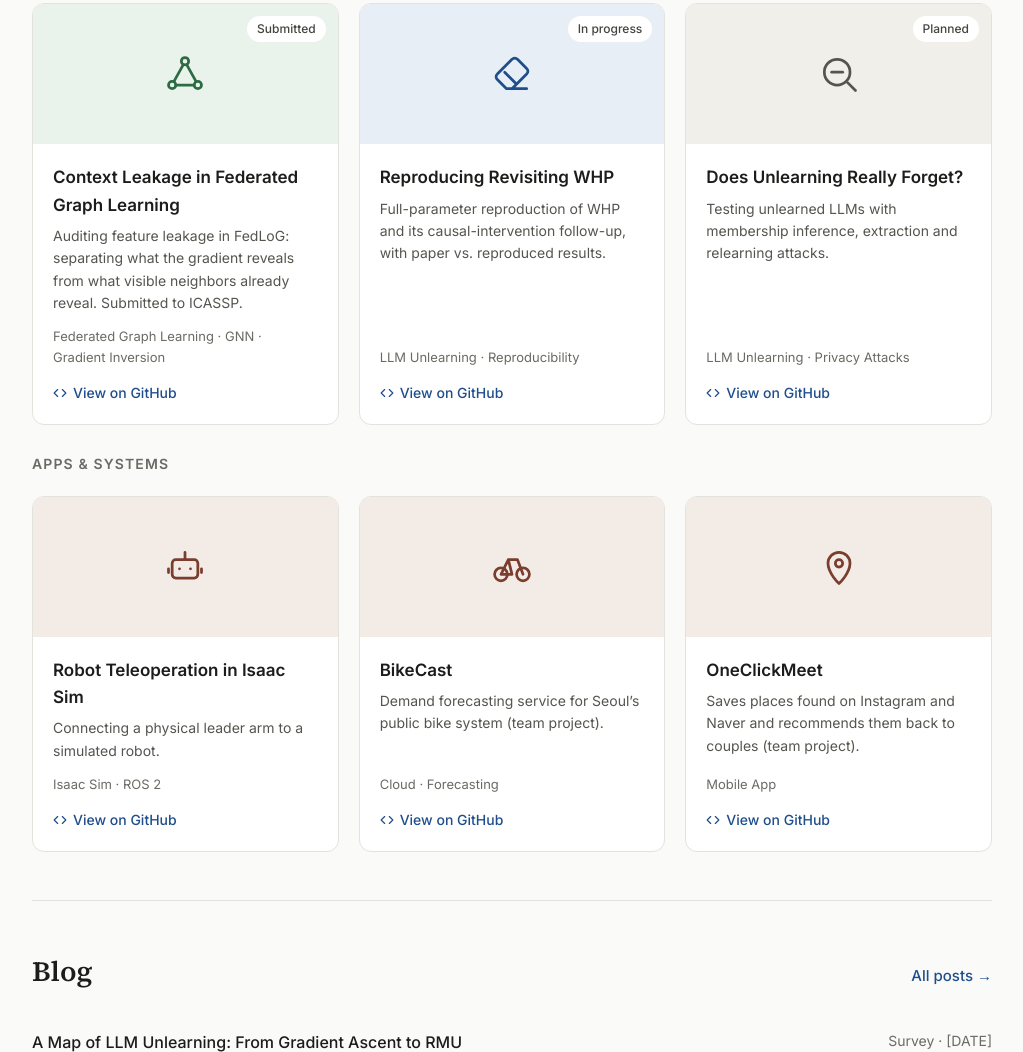
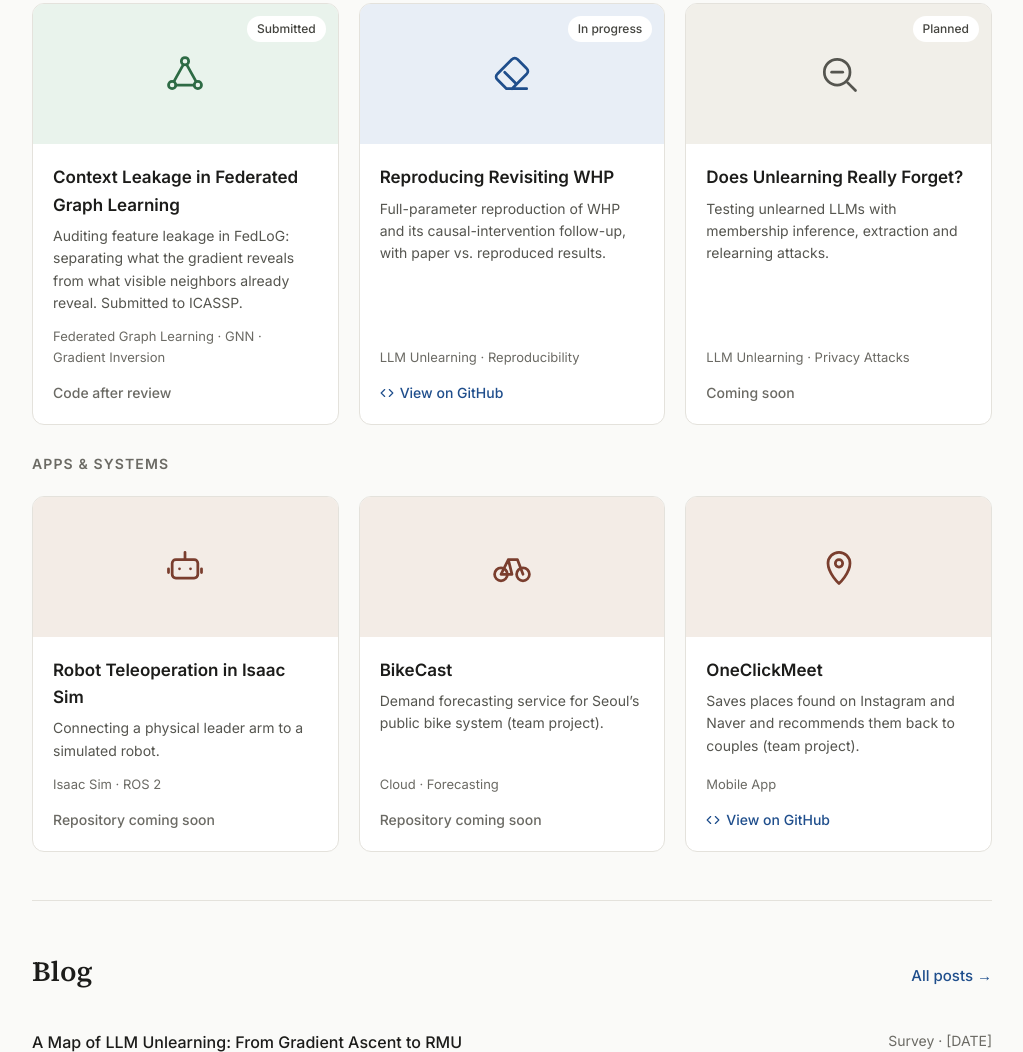
Before and after one commit to hansol980/hansol980.github.io, a plain HTML site: page index.html in a window 1280 px wide. Shown: the part 1393-2445 px from the top of the page, without its empty margins (128-1151 px from the left). Drawn offline with Linux system fonts and the light colour scheme.

Commit message:
Add files via upload

```diff
--- a/index.html
+++ b/index.html
@@ -90,7 +90,7 @@ a{color:#1F4E8C;text-decoration:none}a:hover{color:#163A69;text-decoration:under
 <h2 style="margin: 0; font-family: 'Source Serif 4', Georgia, serif; font-size: 28px; font-weight: 600">Projects</h2>
 <h3 style="margin: 8px 0 0; font-size: 14px; font-weight: 600; letter-spacing: 0.08em; text-transform: uppercase; color: #6B6A64">Research</h3>
 <div style="display: grid; grid-template-columns: repeat(auto-fill, minmax(260px, 1fr)); gap: 20px">
-<a href="https://github.com/hansol980" target="_blank" rel="noopener" style="display: flex; flex-direction: column; background: #FFFFFF; border: 1px solid #E4E2DC; border-radius: 12px; overflow: hidden; color: #1C1C1A; text-decoration: none">
+<div style="display: flex; flex-direction: column; background: #FFFFFF; border: 1px solid #E4E2DC; border-radius: 12px; overflow: hidden; color: #1C1C1A; text-decoration: none">
 <div style="position: relative; height: 140px; background: #E9F3EC; display: flex; align-items: center; justify-content: center; color: #2E6B45">
 <svg aria-hidden="true" width="44" height="44" viewBox="0 0 24 24" fill="none" stroke="currentColor" stroke-width="1.5" stroke-linecap="round" stroke-linejoin="round"><circle cx="12" cy="5" r="2"></circle><circle cx="5" cy="18" r="2"></circle><circle cx="19" cy="18" r="2"></circle><path d="M11 7l-5 9M13 7l5 9M7 18h10"></path></svg>
 <span style="position: absolute; top: 12px; right: 12px; padding: 3px 10px; border-radius: 999px; background: #FFFFFF; font-size: 12px; font-weight: 500; color: #44443F">Submitted</span></div>
@@ -98,11 +98,9 @@ a{color:#1F4E8C;text-decoration:none}a:hover{color:#163A69;text-decoration:under
 <h4 style="margin: 0; font-size: 17px; font-weight: 600">Context Leakage in Federated Graph Learning</h4>
 <p style="margin: 0; font-size: 14px; color: #55554F; flex-grow: 1">Auditing feature leakage in FedLoG: separating what the gradient reveals from what visible neighbors already reveal. Submitted to ICASSP.</p>
 <p style="margin: 6px 0 0; font-size: 13px; color: #6B6A64">Federated Graph Learning · GNN · Gradient Inversion</p>
-<span style="display: inline-flex; align-items: center; gap: 6px; margin-top: 8px; font-size: 14px; font-weight: 500; color: #1F4E8C">
-<svg aria-hidden="true" width="14" height="14" viewBox="0 0 24 24" fill="none" stroke="currentColor" stroke-width="2" stroke-linecap="round" stroke-linejoin="round"><path d="M16 18l6-6-6-6"></path><path d="M8 6l-6 6 6 6"></path></svg>View on GitHub</span>
+<span style="margin-top: 8px; font-size: 14px; font-weight: 500; color: #6B6A64">Code after review</span>
 </div>
-</a>
-<a href="https://github.com/hansol980" target="_blank" rel="noopener" style="display: flex; flex-direction: column; background: #FFFFFF; border: 1px solid #E4E2DC; border-radius: 12px; overflow: hidden; color: #1C1C1A; text-decoration: none">
+</div><a href="https://github.com/hansol980/whp_reproducibility" target="_blank" rel="noopener" style="display: flex; flex-direction: column; background: #FFFFFF; border: 1px solid #E4E2DC; border-radius: 12px; overflow: hidden; color: #1C1C1A; text-decoration: none">
 <div style="position: relative; height: 140px; background: #E8EEF6; display: flex; align-items: center; justify-content: center; color: #1F4E8C">
 <svg aria-hidden="true" width="44" height="44" viewBox="0 0 24 24" fill="none" stroke="currentColor" stroke-width="1.5" stroke-linecap="round" stroke-linejoin="round"><path d="M20 20H9L4 15a2 2 0 0 1 0-3l8-8a2 2 0 0 1 3 0l5 5a2 2 0 0 1 0 3l-8 8"></path><path d="M8 11l6 6"></path></svg>
 <span style="position: absolute; top: 12px; right: 12px; padding: 3px 10px; border-radius: 999px; background: #FFFFFF; font-size: 12px; font-weight: 500; color: #44443F">In progress</span></div>
@@ -114,7 +112,7 @@ a{color:#1F4E8C;text-decoration:none}a:hover{color:#163A69;text-decoration:under
 <svg aria-hidden="true" width="14" height="14" viewBox="0 0 24 24" fill="none" stroke="currentColor" stroke-width="2" stroke-linecap="round" stroke-linejoin="round"><path d="M16 18l6-6-6-6"></path><path d="M8 6l-6 6 6 6"></path></svg>View on GitHub</span>
 </div>
 </a>
-<a href="https://github.com/hansol980" target="_blank" rel="noopener" style="display: flex; flex-direction: column; background: #FFFFFF; border: 1px solid #E4E2DC; border-radius: 12px; overflow: hidden; color: #1C1C1A; text-decoration: none">
+<div style="display: flex; flex-direction: column; background: #FFFFFF; border: 1px solid #E4E2DC; border-radius: 12px; overflow: hidden; color: #1C1C1A; text-decoration: none">
 <div style="position: relative; height: 140px; background: #F1EFE9; display: flex; align-items: center; justify-content: center; color: #55554F">
 <svg aria-hidden="true" width="44" height="44" viewBox="0 0 24 24" fill="none" stroke="currentColor" stroke-width="1.5" stroke-linecap="round" stroke-linejoin="round"><circle cx="11" cy="11" r="7"></circle><path d="M21 21l-4.3-4.3"></path><path d="M8 11h6"></path></svg>
 <span style="position: absolute; top: 12px; right: 12px; padding: 3px 10px; border-radius: 999px; background: #FFFFFF; font-size: 12px; font-weight: 500; color: #44443F">Planned</span></div>
@@ -122,14 +120,12 @@ a{color:#1F4E8C;text-decoration:none}a:hover{color:#163A69;text-decoration:under
 <h4 style="margin: 0; font-size: 17px; font-weight: 600">Does Unlearning Really Forget?</h4>
 <p style="margin: 0; font-size: 14px; color: #55554F; flex-grow: 1">Testing unlearned LLMs with membership inference, extraction and relearning attacks.</p>
 <p style="margin: 6px 0 0; font-size: 13px; color: #6B6A64">LLM Unlearning · Privacy Attacks</p>
-<span style="display: inline-flex; align-items: center; gap: 6px; margin-top: 8px; font-size: 14px; font-weight: 500; color: #1F4E8C">
-<svg aria-hidden="true" width="14" height="14" viewBox="0 0 24 24" fill="none" stroke="currentColor" stroke-width="2" stroke-linecap="round" stroke-linejoin="round"><path d="M16 18l6-6-6-6"></path><path d="M8 6l-6 6 6 6"></path></svg>View on GitHub</span>
+<span style="margin-top: 8px; font-size: 14px; font-weight: 500; color: #6B6A64">Coming soon</span>
 </div>
-</a>
-</div>
+</div></div>
 <h3 style="margin: 8px 0 0; font-size: 14px; font-weight: 600; letter-spacing: 0.08em; text-transform: uppercase; color: #6B6A64">Apps &amp; Systems</h3>
 <div style="display: grid; grid-template-columns: repeat(auto-fill, minmax(260px, 1fr)); gap: 20px">
-<a href="https://github.com/hansol980" target="_blank" rel="noopener" style="display: flex; flex-direction: column; background: #FFFFFF; border: 1px solid #E4E2DC; border-radius: 12px; overflow: hidden; color: #1C1C1A; text-decoration: none">
+<div style="display: flex; flex-direction: column; background: #FFFFFF; border: 1px solid #E4E2DC; border-radius: 12px; overflow: hidden; color: #1C1C1A; text-decoration: none">
 <div style="position: relative; height: 140px; background: #F3ECE6; display: flex; align-items: center; justify-content: center; color: #7A3E2E">
 <svg aria-hidden="true" width="44" height="44" viewBox="0 0 24 24" fill="none" stroke="currentColor" stroke-width="1.5" stroke-linecap="round" stroke-linejoin="round"><rect x="5" y="8" width="14" height="10" rx="2"></rect><path d="M12 4v4M9 13h.01M15 13h.01M3 13v2M21 13v2"></path></svg>
 </div>
@@ -137,11 +133,9 @@ a{color:#1F4E8C;text-decoration:none}a:hover{color:#163A69;text-decoration:under
 <h4 style="margin: 0; font-size: 17px; font-weight: 600">Robot Teleoperation in Isaac Sim</h4>
 <p style="margin: 0; font-size: 14px; color: #55554F; flex-grow: 1">Connecting a physical leader arm to a simulated robot.</p>
 <p style="margin: 6px 0 0; font-size: 13px; color: #6B6A64">Isaac Sim · ROS 2</p>
-<span style="display: inline-flex; align-items: center; gap: 6px; margin-top: 8px; font-size: 14px; font-weight: 500; color: #1F4E8C">
-<svg aria-hidden="true" width="14" height="14" viewBox="0 0 24 24" fill="none" stroke="currentColor" stroke-width="2" stroke-linecap="round" stroke-linejoin="round"><path d="M16 18l6-6-6-6"></path><path d="M8 6l-6 6 6 6"></path></svg>View on GitHub</span>
+<span style="margin-top: 8px; font-size: 14px; font-weight: 500; color: #6B6A64">Repository coming soon</span>
 </div>
-</a>
-<a href="https://github.com/hansol980" target="_blank" rel="noopener" style="display: flex; flex-direction: column; background: #FFFFFF; border: 1px solid #E4E2DC; border-radius: 12px; overflow: hidden; color: #1C1C1A; text-decoration: none">
+</div><div style="display: flex; flex-direction: column; background: #FFFFFF; border: 1px solid #E4E2DC; border-radius: 12px; overflow: hidden; color: #1C1C1A; text-decoration: none">
 <div style="position: relative; height: 140px; background: #F3ECE6; display: flex; align-items: center; justify-content: center; color: #7A3E2E">
 <svg aria-hidden="true" width="44" height="44" viewBox="0 0 24 24" fill="none" stroke="currentColor" stroke-width="1.5" stroke-linecap="round" stroke-linejoin="round"><circle cx="6" cy="16" r="3.5"></circle><circle cx="18" cy="16" r="3.5"></circle><path d="M6 16l4-8h5l3 8M10 8l2 8h-6"></path></svg>
 </div>
@@ -149,11 +143,9 @@ a{color:#1F4E8C;text-decoration:none}a:hover{color:#163A69;text-decoration:under
 <h4 style="margin: 0; font-size: 17px; font-weight: 600">BikeCast</h4>
 <p style="margin: 0; font-size: 14px; color: #55554F; flex-grow: 1">Demand forecasting service for Seoul’s public bike system (team project).</p>
 <p style="margin: 6px 0 0; font-size: 13px; color: #6B6A64">Cloud · Forecasting</p>
-<span style="display: inline-flex; align-items: center; gap: 6px; margin-top: 8px; font-size: 14px; font-weight: 500; color: #1F4E8C">
-<svg aria-hidden="true" width="14" height="14" viewBox="0 0 24 24" fill="none" stroke="currentColor" stroke-width="2" stroke-linecap="round" stroke-linejoin="round"><path d="M16 18l6-6-6-6"></path><path d="M8 6l-6 6 6 6"></path></svg>View on GitHub</span>
+<span style="margin-top: 8px; font-size: 14px; font-weight: 500; color: #6B6A64">Repository coming soon</span>
 </div>
-</a>
-<a href="https://github.com/hansol980" target="_blank" rel="noopener" style="display: flex; flex-direction: column; background: #FFFFFF; border: 1px solid #E4E2DC; border-radius: 12px; overflow: hidden; color: #1C1C1A; text-decoration: none">
+</div><a href="https://github.com/oneclickmeet-team/oneclickmeet-ai" target="_blank" rel="noopener" style="display: flex; flex-direction: column; background: #FFFFFF; border: 1px solid #E4E2DC; border-radius: 12px; overflow: hidden; color: #1C1C1A; text-decoration: none">
 <div style="position: relative; height: 140px; background: #F3ECE6; display: flex; align-items: center; justify-content: center; color: #7A3E2E">
 <svg aria-hidden="true" width="44" height="44" viewBox="0 0 24 24" fill="none" stroke="currentColor" stroke-width="1.5" stroke-linecap="round" stroke-linejoin="round"><path d="M12 21s-6-5.5-6-11a6 6 0 0 1 12 0c0 5.5-6 11-6 11z"></path><circle cx="12" cy="10" r="2"></circle></svg>
 </div>
```
